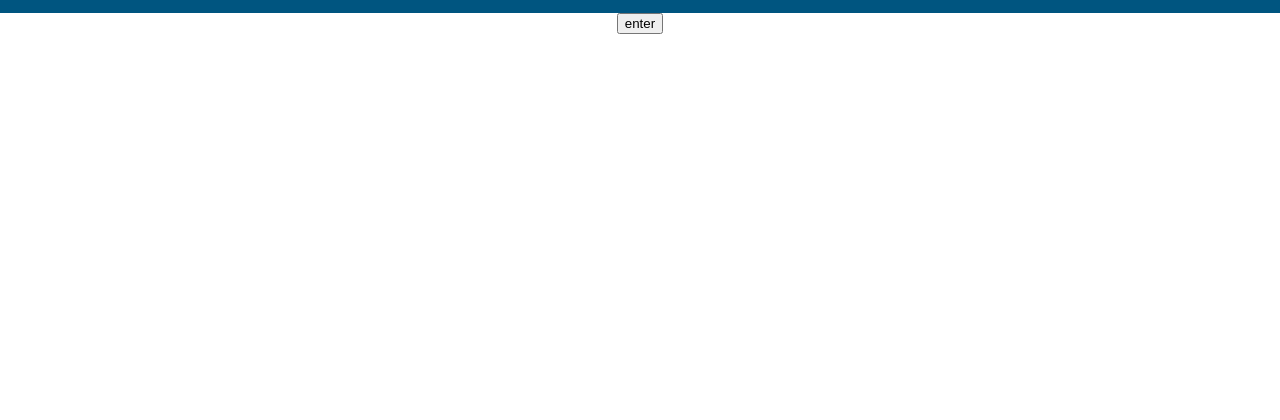
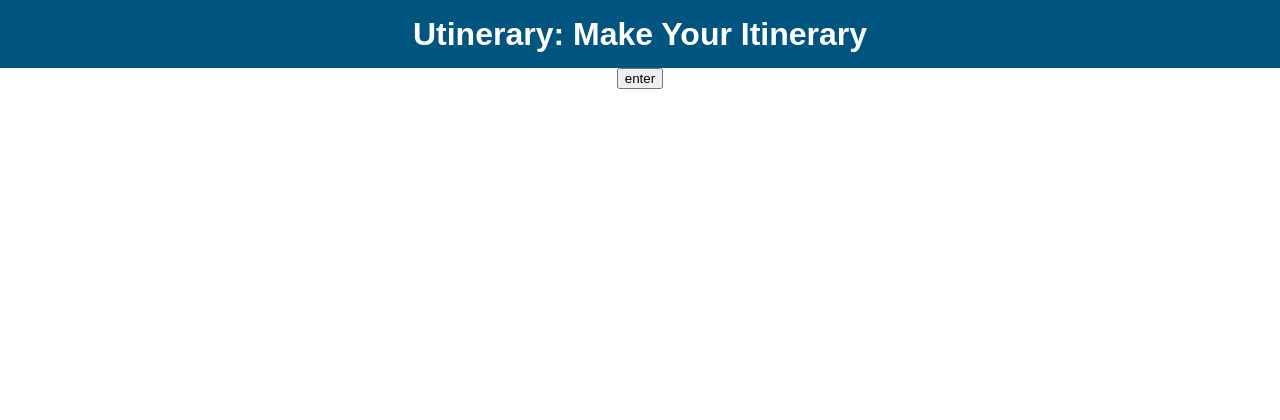
Before and after one commit to jk2227/fb-hack, a PHP site: page /itinerary.php in a window 1280 px wide. Shown: the top 420 px of the page. Run offline with PHP 8.4, Linux system fonts and the light colour scheme.

Commit message:
itinerary.php

```diff
--- a/itinerary.php
+++ b/itinerary.php
@@ -15,6 +15,7 @@
     <body>
         <div id="frame">
             <div id="top">
+                <h1>Utinerary: Make Your Itinerary</h1>
             </div><!-- End top div -->
 
             <div id="main">
```
